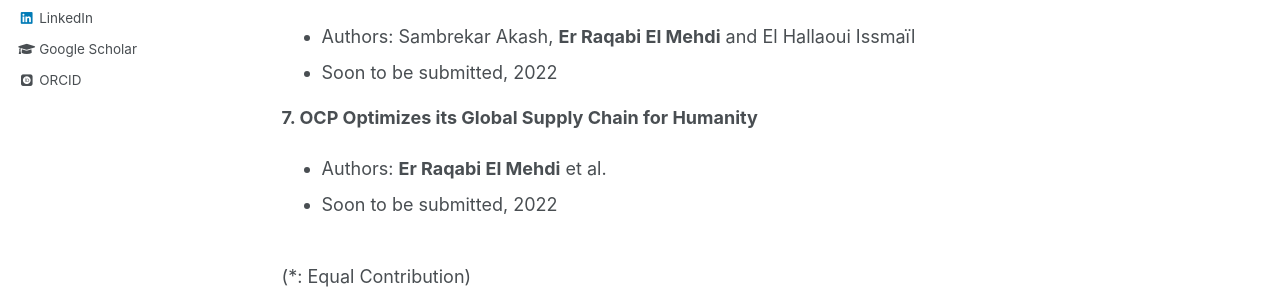
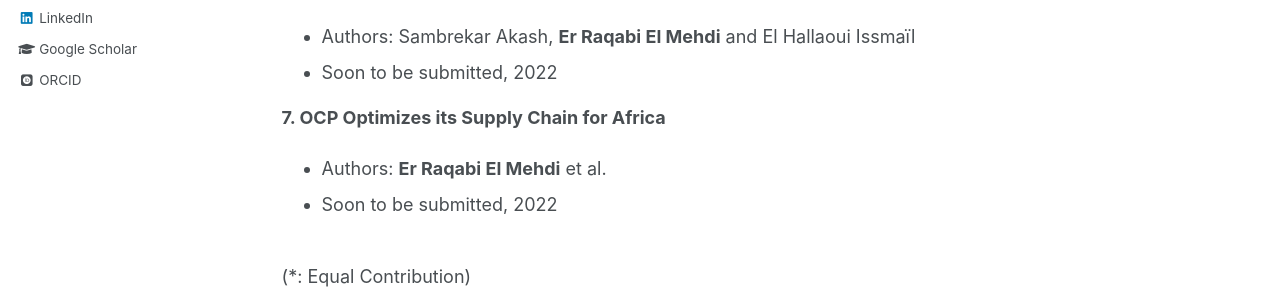
Before and after one commit to RqbMedi/rqbmedi.github.io, a Jekyll site: the page built from _pages/publications.md, in a window 1280 px wide and 900 px high, scrolled down 773 px. Shown: the part 389-689 px from the top of the window. Built offline with Jekyll 4.4.1, drawn with Linux system fonts in a browser that asks for light colours; some web fonts are replaced.

Commit message:
Update publications.md

```diff
--- a/_pages/publications.md
+++ b/_pages/publications.md
@@ -38,7 +38,7 @@ Working Papers
  - Authors: Sambrekar Akash, **Er Raqabi El Mehdi** and El Hallaoui Issmaïl
  - Soon to be submitted, 2022
 
-**7. OCP Optimizes its Global Supply Chain for Humanity**
+**7. OCP Optimizes its Supply Chain for Africa**
  - Authors: **Er Raqabi El Mehdi** et al.
  - Soon to be submitted, 2022
 
```
